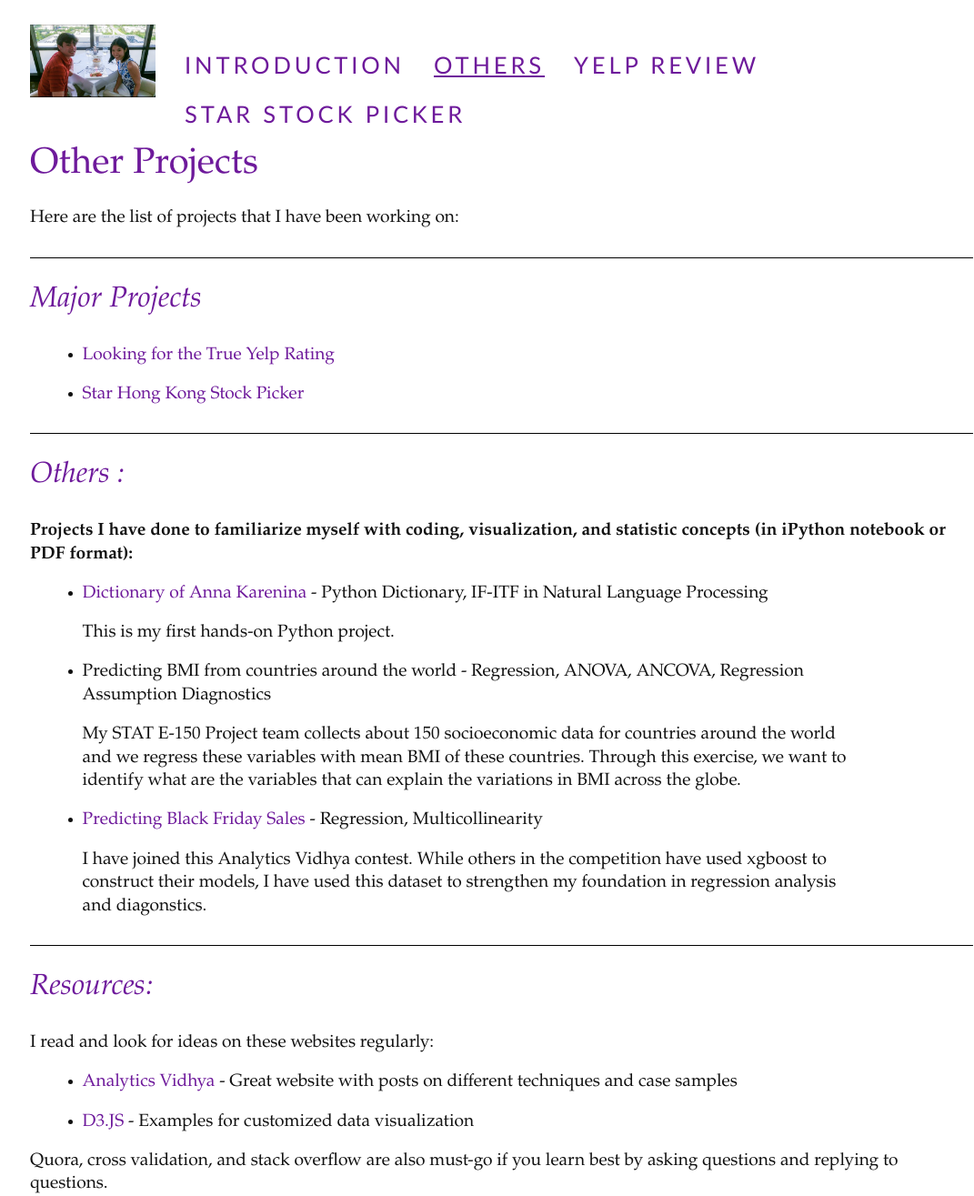
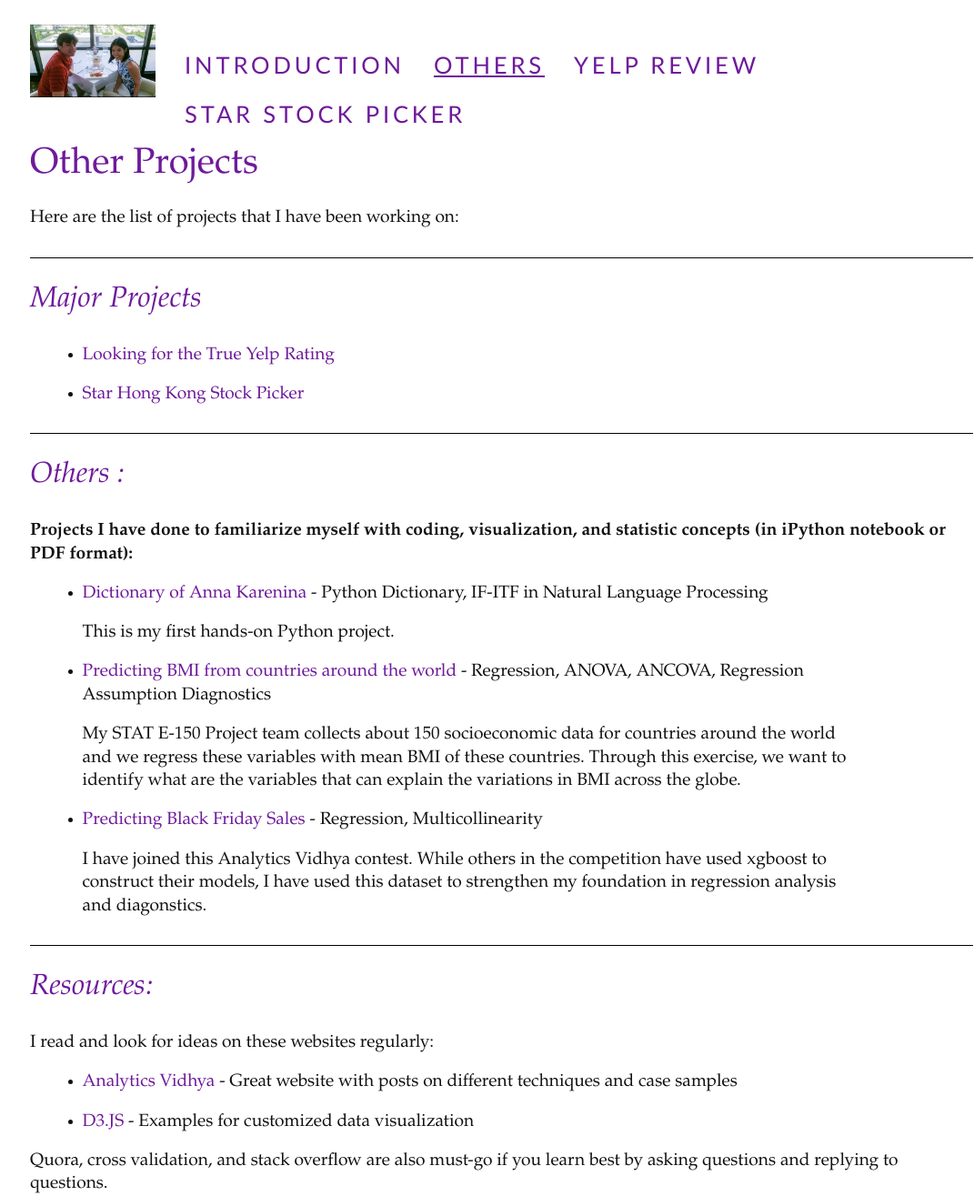
Before and after one commit to vionwinnie/old_website, a Jekyll site: the page built from OtherProj.md, in a window 1280 px wide. Shown: the whole page at 91% size, without its empty margins (31-1102 px from the left). Built offline with Jekyll 4.4.1, drawn with Linux system fonts in a browser that asks for light colours; nearby versions of some CDN libraries; part of the change alters nothing that is shown.

```diff
--- a/OtherProj.md
+++ b/OtherProj.md
@@ -22,7 +22,7 @@ Here are the list of projects that I have been working on:
   This is my first hands-on Python project.
 
 
-- Predicting BMI from countries around the world - Regression, ANOVA, ANCOVA, Regression Assumption Diagnostics
+- [Predicting BMI from countries around the world](https://github.com/vionwinnie/vionwinnie.github.io/blob/master/sideproj/ObesityFinalReport_STAT_E150.docx) - Regression, ANOVA, ANCOVA, Regression Assumption Diagnostics
 
   My STAT E-150 Project team collects about 150 socioeconomic data for countries around the world and we regress these variables with mean BMI of these countries. Through this exercise, we want to identify what are the variables that can explain the variations in BMI across the globe.
 
```
